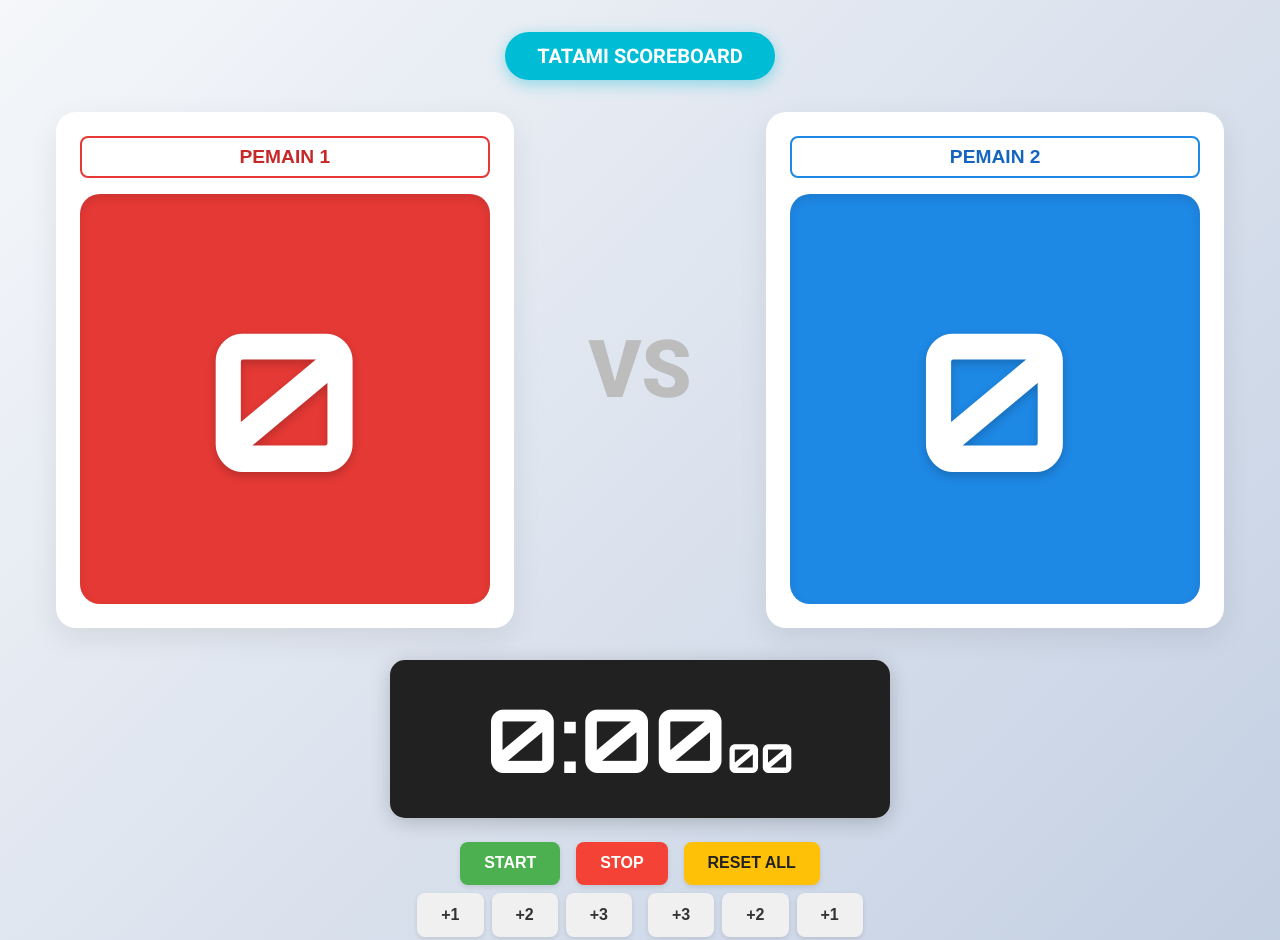
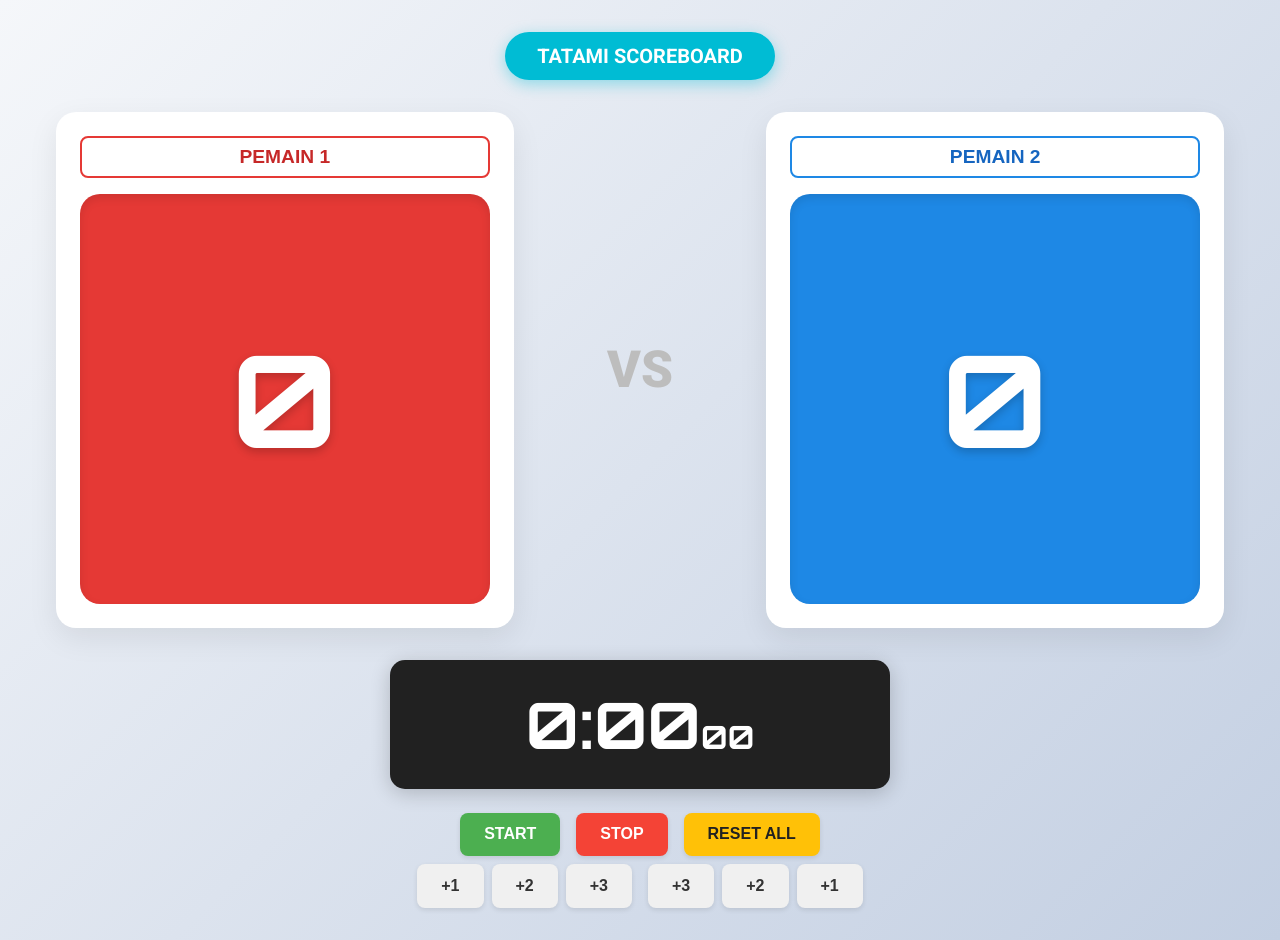
Before and after one commit to PututArli/scoreboard-web, a website: page index.html in a window 1280 px wide. Shown: the top 940 px of the page. Drawn offline with Linux system fonts and the light colour scheme; no server answers.

Commit message:
Update index.html

```diff
--- a/index.html
+++ b/index.html
@@ -76,6 +76,9 @@
             box-shadow: 0 10px 30px rgba(0, 0, 0, 0.08);
             display: flex;
             flex-direction: column;
+            /* PERBAIKAN: Batasi lebar maksimum kartu pemain */
+            max-width: 500px;
+            margin: 0 auto; /* Otomatis tengahkan jika terlalu lebar */
         }
 
         .player-name-input {
@@ -120,8 +123,8 @@
             align-items: center;
 
             font-family: 'Orbitron', sans-serif;
-            /* PERBAIKAN BUG ZOOM: Minimum diubah dari 6rem ke 4rem */
-            font-size: clamp(4rem, 20vw, 12rem);
+            /* PERBAIKAN BUG ZOOM: Nilai 'vw' dikecilkan drastis */
+            font-size: clamp(5rem, 10vw, 10rem);
             font-weight: 700;
             color: white;
             text-shadow: 0 4px 10px rgba(0, 0, 0, 0.2);
@@ -136,7 +139,7 @@
         }
 
         .vs {
-            font-size: clamp(3rem, 10vw, 5rem);
+            font-size: clamp(3rem, 4vw, 5rem); /* Nilai 'vw' dikecilkan */
             font-weight: 900;
             color: #BDBDBD;
             align-self: center;
@@ -152,7 +155,8 @@
             background-color: var(--color-dark);
             color: white;
             font-family: 'Orbitron', sans-serif;
-            font-size: clamp(3rem, 12vw, 5.5rem);
+            /* PERBAIKAN BUG ZOOM: Nilai 'vw' dikecilkan drastis */
+            font-size: clamp(2.5rem, 5vw, 4.5rem);
             font-weight: 700;
             padding: 1.5rem 2rem;
             border-radius: 15px;
@@ -162,7 +166,8 @@
             max-width: 500px;
         }
         .timer small {
-            font-size: clamp(1.5rem, 6vw, 2.5rem);
+            /* PERBAIKAN BUG ZOOM: Nilai 'vw' dikecilkan */
+            font-size: clamp(1.25rem, 2.5vw, 2.25rem);
         }
 
         .controls {
@@ -278,12 +283,7 @@
             <button id="btn-reset" class="control-button">RESET ALL</button>
         </div>
 
-        <!--
-          PERBAIKAN BUG ZOOM-OUT:
-          - Menghapus 'max-width: 800px'
-          - Mengganti 'justify-content: space-between' menjadi 'justify-content: center'
-          - Menambah 'flex-wrap: wrap' dan 'gap: 1rem'
-        -->
+        <!-- Perbaikan Bug Zoom: 'max-width: 800px' dihapus, 'justify-content' diubah -->
         <div class="controls player-controls" style="margin-top: 0.5rem; justify-content: center; max-width: 100%; margin-left: auto; margin-right: auto; flex-wrap: wrap; gap: 1rem;">
              <div style="display: flex; gap: 0.5rem;">
                 <button class="control-button" onclick="kirimRequest('/api?score_kiri=1')">+1</button>
@@ -331,7 +331,6 @@
         let clientTimerInterval = null;
         let isWinnerShown = false;
 
-        // Perbaikan URL Fetch
         async function kirimRequest(path) {
             const baseUrl = window.location.origin;
             try {
@@ -415,7 +414,6 @@
             return `${menit}:${pad(detik)}<small>${pad(milidetik)}</small>`;
         }
 
-        // Perbaikan URL Fetch
         async function pollServer() {
             const baseUrl = window.location.origin;
             try {
```
